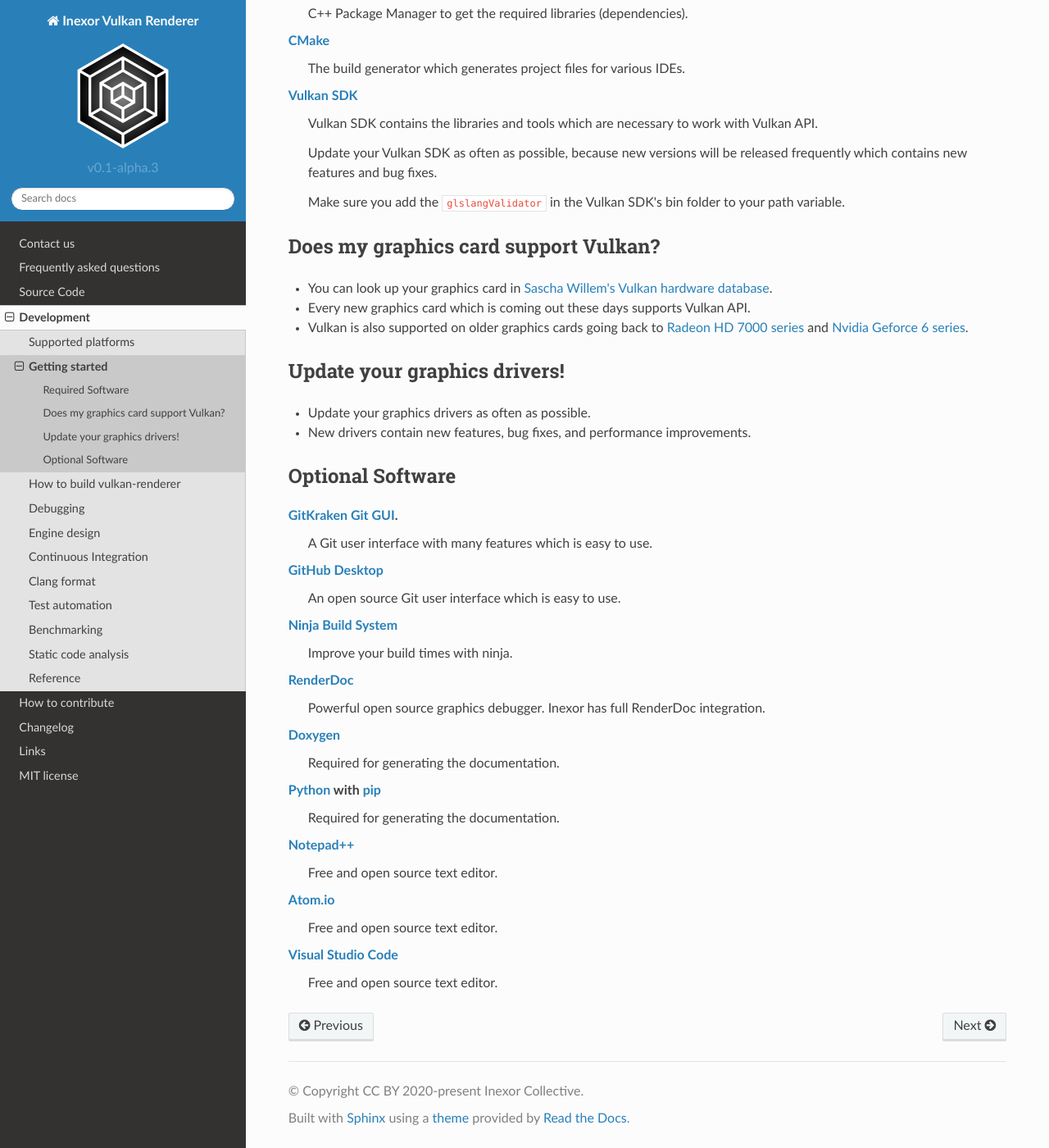
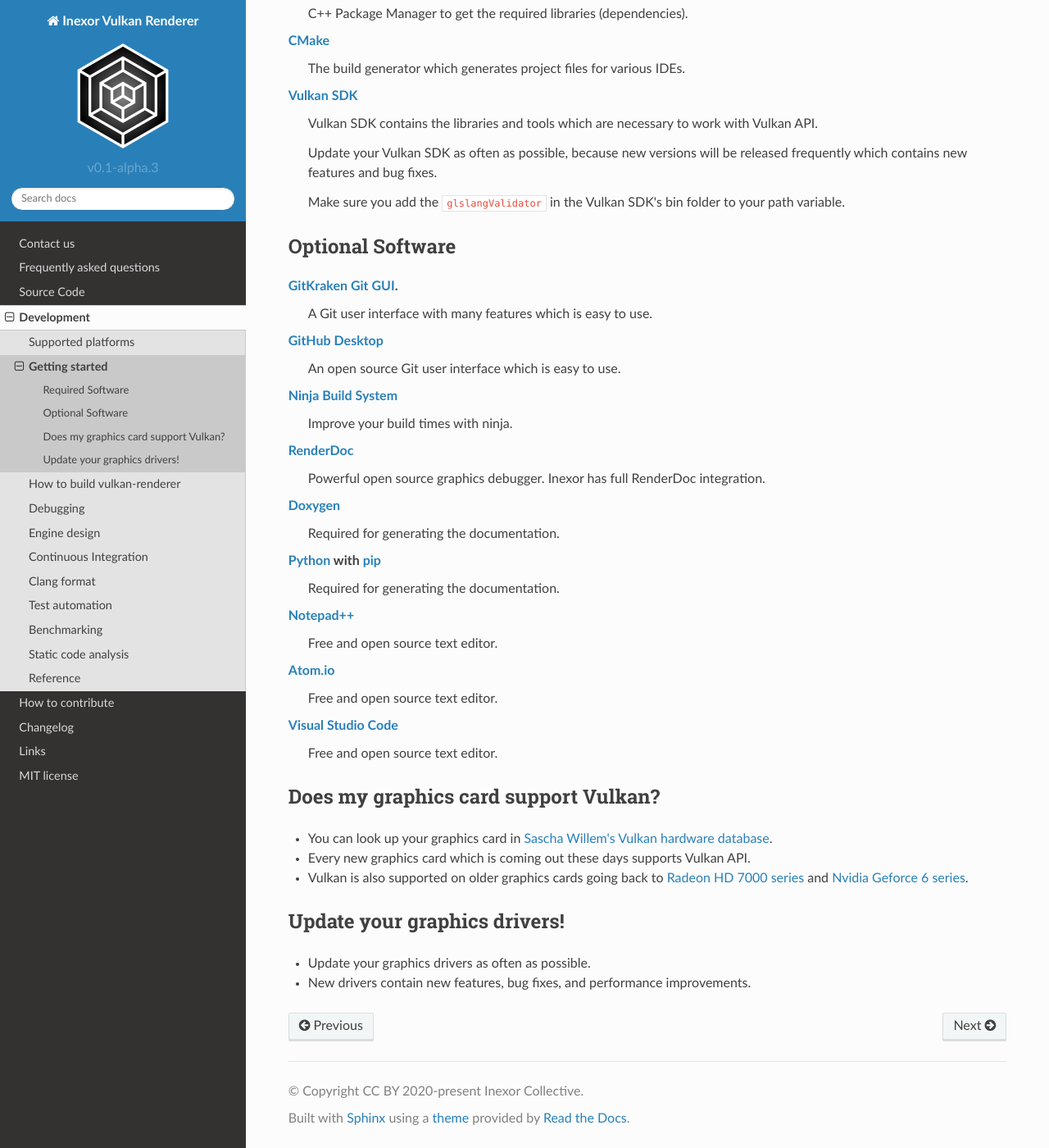
Before and after one commit to inexorgame/vulkan-renderer, a Sphinx documentation site: the page built from documentation/source/development/getting-started.rst, in a window 1280 px wide and 1400 px high, scrolled down 309 px. Shown: the whole window at 82% size. Built offline with Sphinx 7.4.7 and the Read the Docs theme 2.0.0, drawn with Linux system fonts in a browser that asks for light colours; pages that are not in the unit, such as notebooks, are missing from menus; part of the change alters nothing that is shown.

```diff
--- a/documentation/source/development/getting-started.rst
+++ b/documentation/source/development/getting-started.rst
@@ -19,22 +19,6 @@ Required Software
     Update your Vulkan SDK as often as possible, because new versions will be released frequently which contains new features and bug fixes.
 
     Make sure you add the ``glslangValidator`` in the Vulkan SDK's bin folder to your path variable.
-
-
-Does my graphics card support Vulkan?
--------------------------------------
-
-- You can look up your graphics card in `Sascha Willem's Vulkan hardware database <https://vulkan.gpuinfo.org/>`__.
-- Every new graphics card which is coming out these days supports Vulkan API.
-- Vulkan is also supported on older graphics cards going back to `Radeon HD 7000 series <https://en.wikipedia.org/wiki/Radeon_HD_7000_series>`__ and `Nvidia Geforce 6 series <https://en.wikipedia.org/wiki/GeForce_6_series>`__.
-
-
-Update your graphics drivers!
------------------------------
-
-- Update your graphics drivers as often as possible.
-- New drivers contain new features, bug fixes, and performance improvements.
-
 
 Optional Software
 -----------------
@@ -65,3 +49,18 @@ Optional Software
 
 `Visual Studio Code <https://code.visualstudio.com/>`__
     Free and open source text editor.
+
+
+Does my graphics card support Vulkan?
+-------------------------------------
+
+- You can look up your graphics card in `Sascha Willem's Vulkan hardware database <https://vulkan.gpuinfo.org/>`__.
+- Every new graphics card which is coming out these days supports Vulkan API.
+- Vulkan is also supported on older graphics cards going back to `Radeon HD 7000 series <https://en.wikipedia.org/wiki/Radeon_HD_7000_series>`__ and `Nvidia Geforce 6 series <https://en.wikipedia.org/wiki/GeForce_6_series>`__.
+
+
+Update your graphics drivers!
+-----------------------------
+
+- Update your graphics drivers as often as possible.
+- New drivers contain new features, bug fixes, and performance improvements.
```
